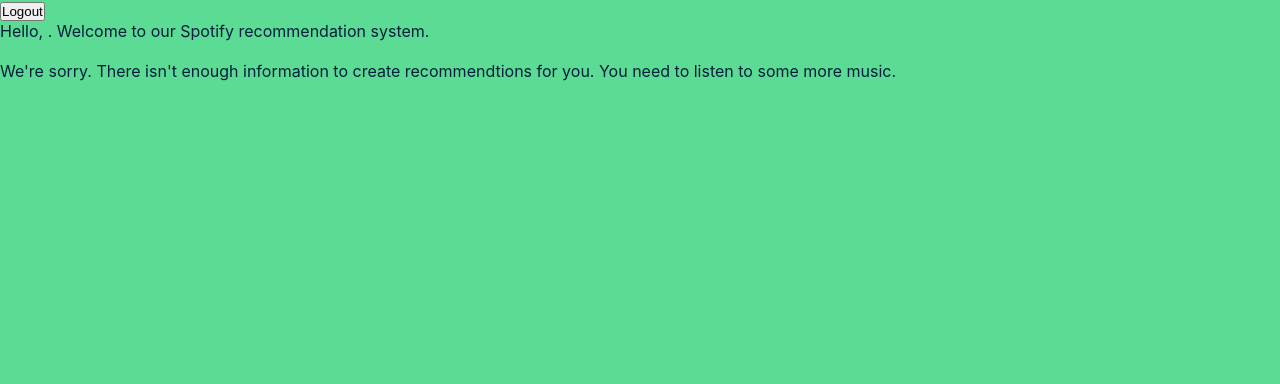
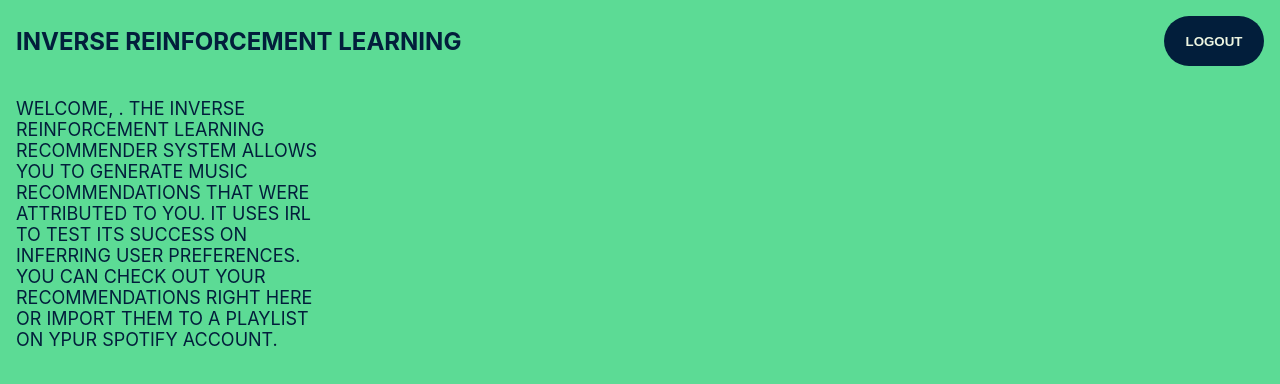
Before and after one commit to antoniopedrodantas/spotify-recommender-system, a React (Create React App) app in the folder client/: page /feed in a window 1280 px wide. Shown: the top 384 px of the page. Built offline with nearby package versions, Linux system fonts and the light colour scheme; no server answers.

Commit message:
started feed page styling

```diff
--- a/client/src/App.css
+++ b/client/src/App.css
@@ -7,6 +7,7 @@
 html,
 body {
   --primary-color: #5cdb95;
+  --secondary-color: #379683;
   --contrast-color: #021e3b;
   --text-color: #edf5e1;
 }
--- /dev/null
+++ b/client/src/scenes/Feed/Feed.css
@@ -0,0 +1,96 @@
+/* NAVBAR */
+
+.navbar {
+  display: grid;
+  grid-template-columns: 1fr 1fr;
+}
+
+.text-top {
+  font-size: x-large;
+  font-weight: bold;
+  margin: 1rem;
+  display: flex;
+  align-items: center;
+  justify-content: start;
+}
+
+/* LOGOUT BUTTON */
+
+.logout-button-container {
+  display: flex;
+  align-items: center;
+  justify-content: end;
+}
+
+.logout-button {
+  display: flex;
+  align-items: center;
+  justify-content: center;
+  cursor: pointer;
+  background-color: var(--contrast-color);
+  width: 100px;
+  text-align: center;
+  height: 50px;
+  border: var(--contrast-color);
+  border-radius: 60px;
+  color: var(--text-color);
+  margin: 1rem;
+  font-weight: bold;
+  /* transition */
+  transition: all 0.5s ease;
+  transform: scale(1);
+}
+
+.logout-button:hover {
+  cursor: pointer;
+  transform: scale(1.1);
+}
+
+/* WEBPAGE CONTAINER */
+
+.webpage-container {
+  display: grid;
+  grid-template-columns: 1fr 3fr;
+  margin: 1rem;
+}
+
+.instruction-text {
+  font-size: large;
+  display: flex;
+  flex-direction: column;
+  align-items: center;
+  justify-content: top;
+}
+
+/* USER CARD */
+
+.user-card-container {
+  /* background-color: var(--secondary-color); */
+  width: 100%;
+  height: 500px;
+  border: 4px var(--contrast-color);
+  border-radius: 50px;
+  display: flex;
+  flex-direction: column;
+  align-items: center;
+  justify-content: top;
+  text-align: center;
+}
+
+.user-picture {
+  margin-top: 2rem;
+  display: flex;
+  flex-direction: column;
+  align-items: center;
+  justify-content: center;
+}
+
+.profile-pic {
+  height: 200px;
+  border: solid 4px var(--contrast-color);
+  border-radius: 50%;
+}
+
+.display-name {
+  margin-top: 1rem;
+}
--- a/client/src/scenes/Feed/Feed.js
+++ b/client/src/scenes/Feed/Feed.js
@@ -4,6 +4,9 @@
 
 import Results from "../../components/Results/Results";
 import CreatePlaylistButton from "../../components/CreatePlaylistButton/CreatePlaylistButton";
+
+// Styling
+import "./Feed.css";
 
 function Feed() {
   // user data state variable
@@ -285,7 +288,36 @@
   // ============================================== Renders ==============================================
 
   const renderLogoutButton = () => {
-    return <button onClick={() => handleLogoutButtonCLick()}>Logout</button>;
+    return (
+      <div className="logout-button-container">
+        <button
+          className="logout-button"
+          onClick={() => handleLogoutButtonCLick()}
+        >
+          LOGOUT
+        </button>
+      </div>
+    );
+  };
+
+  const renderUserCard = () => {
+    if (!userData.images) {
+      return <></>;
+    } else {
+      return (
+        <div className="user-card-container">
+          <div className="user-picture">
+            <img
+              alt="profile picture"
+              className="profile-pic"
+              src={userData.images[0].url}
+            />
+          </div>
+          <div className="display-name">{userData.id}</div>
+          <div>{userData.followers.total} followers</div>
+        </div>
+      );
+    }
   };
 
   // renders recommendation button after all useStates are filled up
@@ -340,7 +372,10 @@
       return (
         <div>
           <div>
-            <CreatePlaylistButton state={userData} songs={userRecommendations} />
+            <CreatePlaylistButton
+              state={userData}
+              songs={userRecommendations}
+            />
           </div>
           <div>
             <Results state={userRecommendations} />
@@ -356,16 +391,23 @@
 
   return (
     <div>
-      {renderLogoutButton()}
-      <p>
-        Hello, {userData.display_name}. Welcome to our Spotify recommendation
-        system.
-      </p>
-      <br></br>
-      {renderTopArtists()}
-      <br></br>
+      <div className="navbar">
+        <div className="text-top">INVERSE REINFORCEMENT LEARNING</div>
+        {renderLogoutButton()}
+      </div>
+      <div className="webpage-container">
+        <div className="instruction-text">
+          WELCOME, {userData.display_name}. THE INVERSE REINFORCEMENT LEARNING
+          RECOMMENDER SYSTEM ALLOWS YOU TO GENERATE MUSIC RECOMMENDATIONS THAT
+          WERE ATTRIBUTED TO YOU. IT USES IRL TO TEST ITS SUCCESS ON INFERRING
+          USER PREFERENCES. YOU CAN CHECK OUT YOUR RECOMMENDATIONS RIGHT HERE OR
+          IMPORT THEM TO A PLAYLIST ON YPUR SPOTIFY ACCOUNT.
+        </div>
+        {renderUserCard()}
+      </div>
+      {/* {renderTopArtists()}
       {renderRecommendationsButton()}
-      {renderRecommendationsResults()}
+      {renderRecommendationsResults()} */}
     </div>
   );
 }
```
